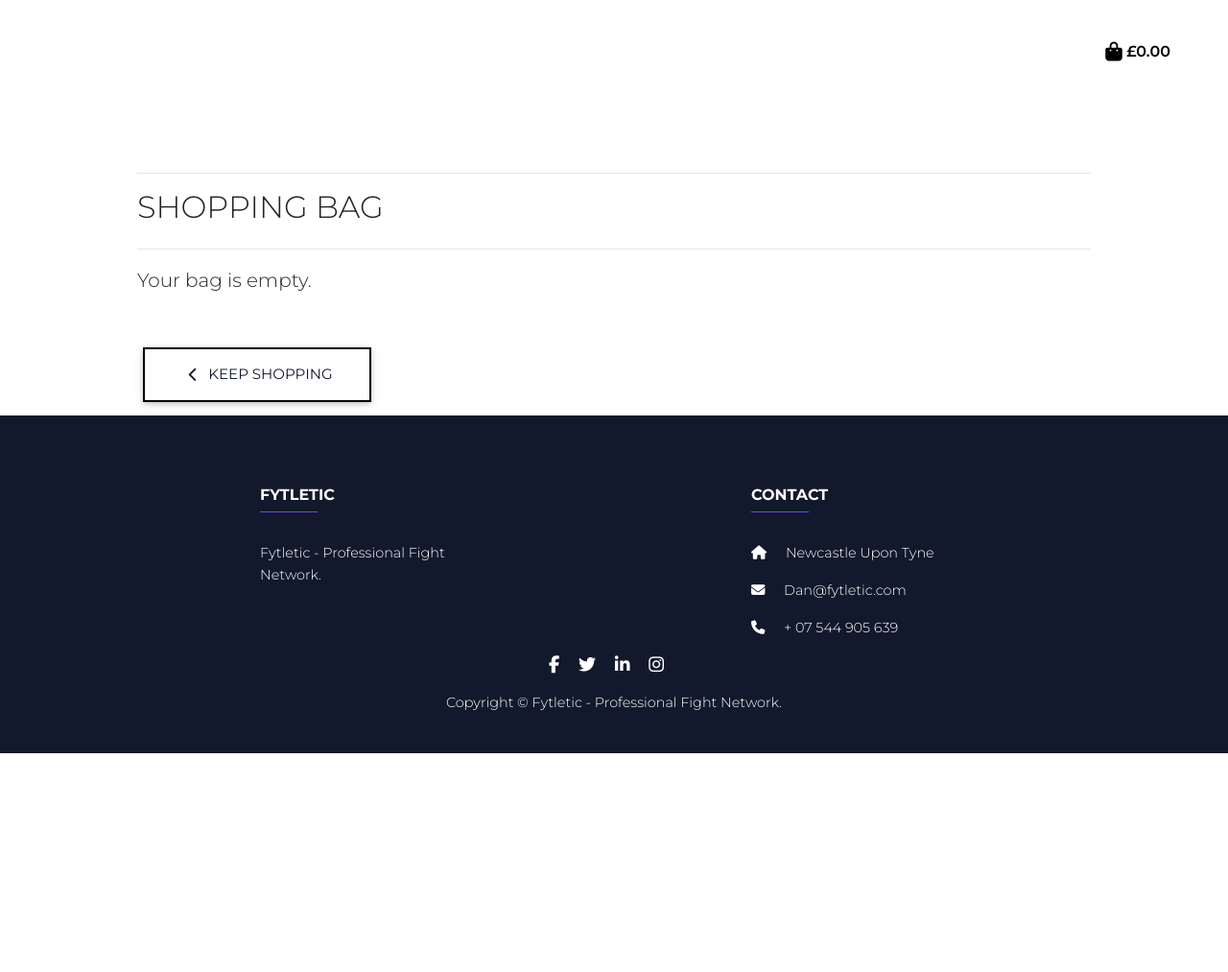
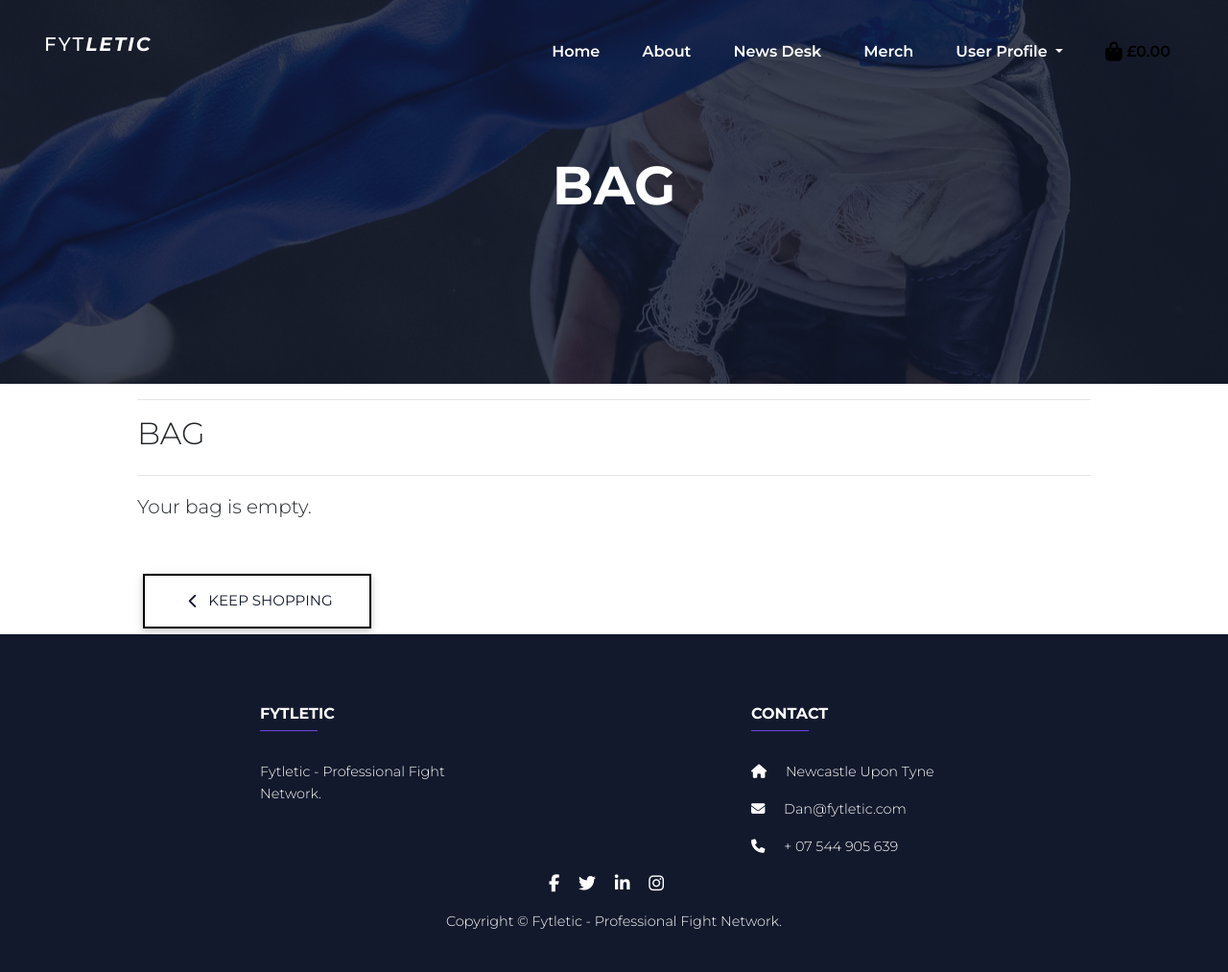
Before and after one commit to danielboots/fytletic, a Django app: page /bag/ in a window 1280 px wide. Shown: the whole page at 96% size. Before the commit the page ends 785 px from the top, so only its background shows below. Run offline with Django 3.2, Linux system fonts and the light colour scheme; some libraries are stand-ins or nearby versions.

Commit message:
ammended templates for hero incorporation, improve UX and allows transparent header to display properly

```diff
--- a/bag/templates/bag/bag.html
+++ b/bag/templates/bag/bag.html
@@ -2,24 +2,38 @@
 {% load static %}
 {% load bag_tools %}
 
-{% block page_header %}
-<div class="container header-container">
+
+{{% block content %}
+
+<!-- Hero Section-->
+<div class="hero-header">
+    <div class="container-fluid">
         <div class="row">
-        <div class="col"></div>
+            <div class="hero-text text-center">
+                <h1 class="display-4 logo-font text-white font-weight-bold">
+                    Bag
+                </h1>
+
+
             </div>
         </div>
-{% endblock %}
+    </div>
+</div>
 
-{% block content %}
-<div class="overlay"></div>
-<div class="container mb-2">
+<!-- End Hero Section-->
+
+
+<!-- Formatting layout -->
+
+<div class="container">
     <div class="row">
         <div class="col">
             <hr>
-            <h2 class="logo-font mb-4">Shopping Bag</h2>
+            <h2 class="logo-font mb-4">Bag</h2>
             <hr>
         </div>
     </div>
+<!-- End ormatting layout -->
 
     <div class="row">
         <div class="col">
--- a/products/templates/products/product_detail.html
+++ b/products/templates/products/product_detail.html
@@ -7,12 +7,14 @@
 
 <!-- Hero Section-->
 <div class="hero-header">
-    <div class="container">
+    <div class="container-fluid">
         <div class="row">
-            <div class="col-7 col-md-6 my-auto hero-text">
+            <div class="hero-text text-center">
                 <h1 class="display-4 logo-font text-white font-weight-bold">
                     {{ product.name }}
                 </h1>
+
+
             </div>
         </div>
     </div>
--- a/templates/includes/responsive_nav.html
+++ b/templates/includes/responsive_nav.html
@@ -11,20 +11,19 @@
             <ul>
                 <li><a href="#">Home</a></li>
                 <li><a href="#">About</a></li>
-                <li><a href="#">Blog</a></li>
-                <li><a href="#">Contact</a></li>
-                <li><a href="#">Contact</a></li>
+                <li><a href="{% url 'news' %}">News Desk</a></li>
+                <li><a href="{% url 'products' %}">Merch</a></li>
 
 
                 <!--Drop down section-->
                 <li class="nav-item dropdown">
                     <a class="dropdown-toggle" href="#" id="navbarDropdown" role="button" data-toggle="dropdown"
                         aria-haspopup="true" aria-expanded="false">
-                        Dropdown
+                        User Profile
                     </a>
                     <div class="dropdown-menu" aria-labelledby="navbarDropdown">
-                        <a class="dropdown-item" href="#">Action</a>
-                        <a class="dropdown-item" href="#">Another action</a>
+                        <a class="dropdown-item" href="{% url 'profile' %}">Account</a>
+                        <a class="dropdown-item" href="#">Fight Profile</a>
                         <div class="dropdown-divider"></div>
                         <a class="dropdown-item" href="#">Something else here</a>
                     </div>
```
Also changed, not shown: checkout/templates/checkout/checkout.html (+17 -7 lines), checkout/templates/checkout/checkout_success.html (+18 -6 lines), products/templates/products/add_product.html (+16 -7 lines), products/templates/products/edit_product.html (+16 -6 lines), profiles/templates/profiles/profile.html (+19 -6 lines). Lines whose indentation alone changed are shown as unchanged.
